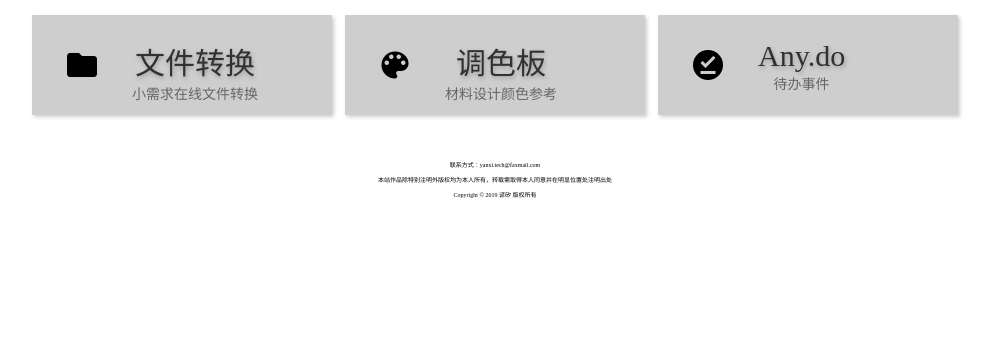
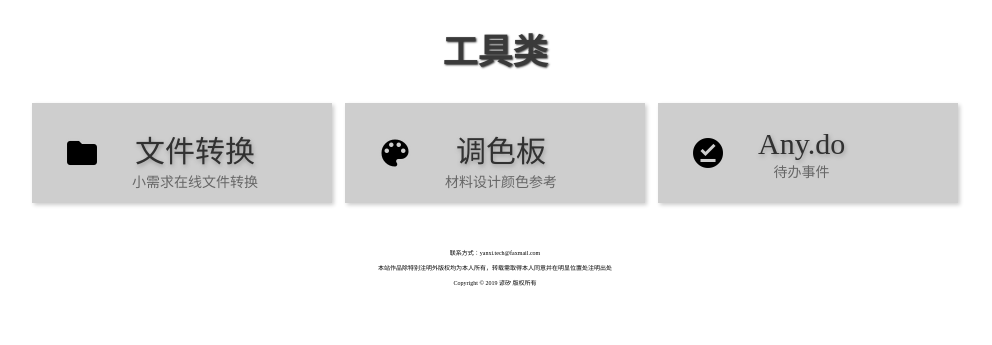
Before and after one commit to yanxi36654721/home, a plain HTML site: page tool.html in a window 1280 px wide. Shown: the whole page, without its empty margins (145-1137 px from the left). Drawn offline with Linux system fonts and the light colour scheme.

Commit message:
Add files via upload

```diff
--- a/tool.html
+++ b/tool.html
@@ -22,6 +22,12 @@
     <link href="https://fonts.googleapis.com/icon?family=Material+Icons" rel="stylesheet">
 </head>
 <body>
+	<div class="list">
+        <a href="./tool.html">
+            <h1>工具类</h1>
+        </a>
+
+    </div>
 
 	<div class="list">
       <li>
```
